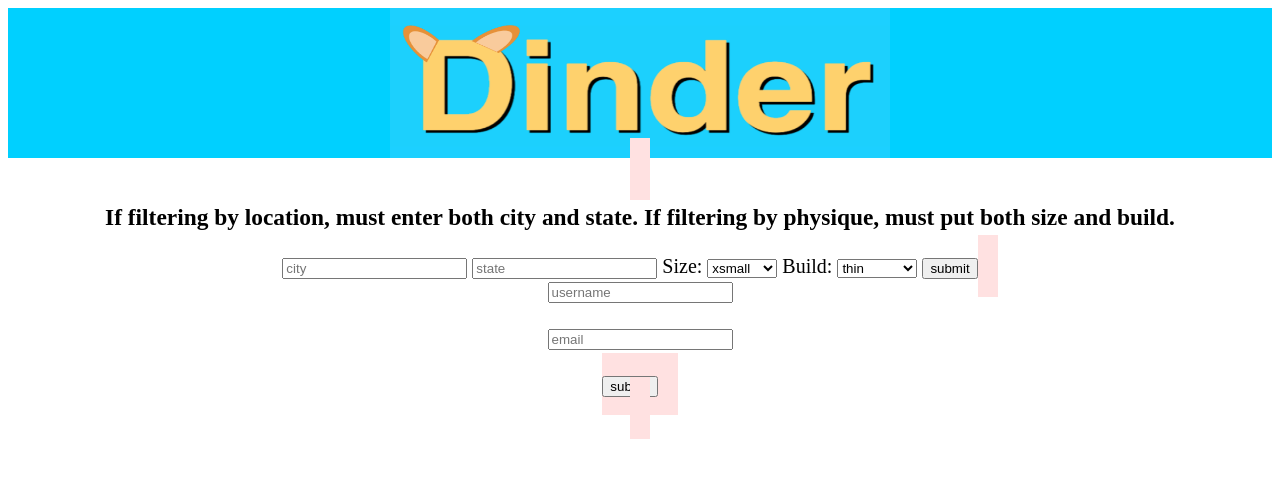
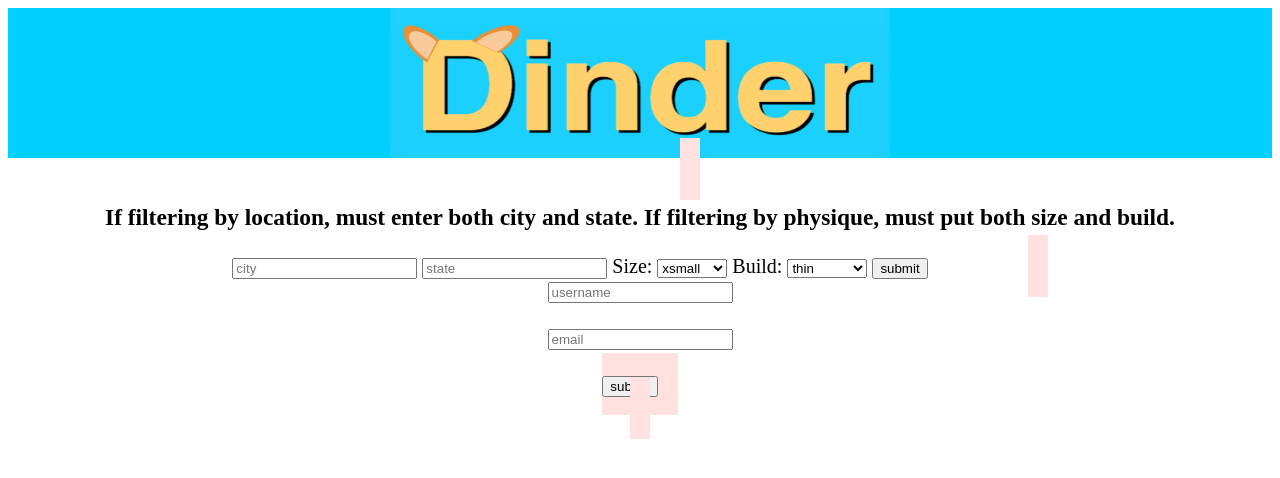
Before and after one commit to ad3707/w4111-proj1, a Flask app: page /addFriend in a window 1280 px wide. Shown: the top 478 px of the page. Run offline with Flask 2, Linux system fonts and the light colour scheme; parts of the project's set-up code (start-up, migrations or seed data) failed here and were passed over.

Commit message:
Update addFriend.html

```diff
--- a/templates/addFriend.html
+++ b/templates/addFriend.html
@@ -95,7 +95,7 @@
 
 
     #search {
-     margin: auto;
+     margin-left: 100px;
      background-color: #ffe1e1;
      padding: 20px;
      height: 200px;
@@ -147,7 +147,7 @@
 
 
   <span id = "search">
- <form action = "/addFriend" method = "POST">
+ <form action = "/addFriend?user={{user}}" method = "POST">
    <div id = "inputs">
     <input type = "text" id = "user_two" name = "user_two" placeholder = "username" />
    </div> <br>
```
